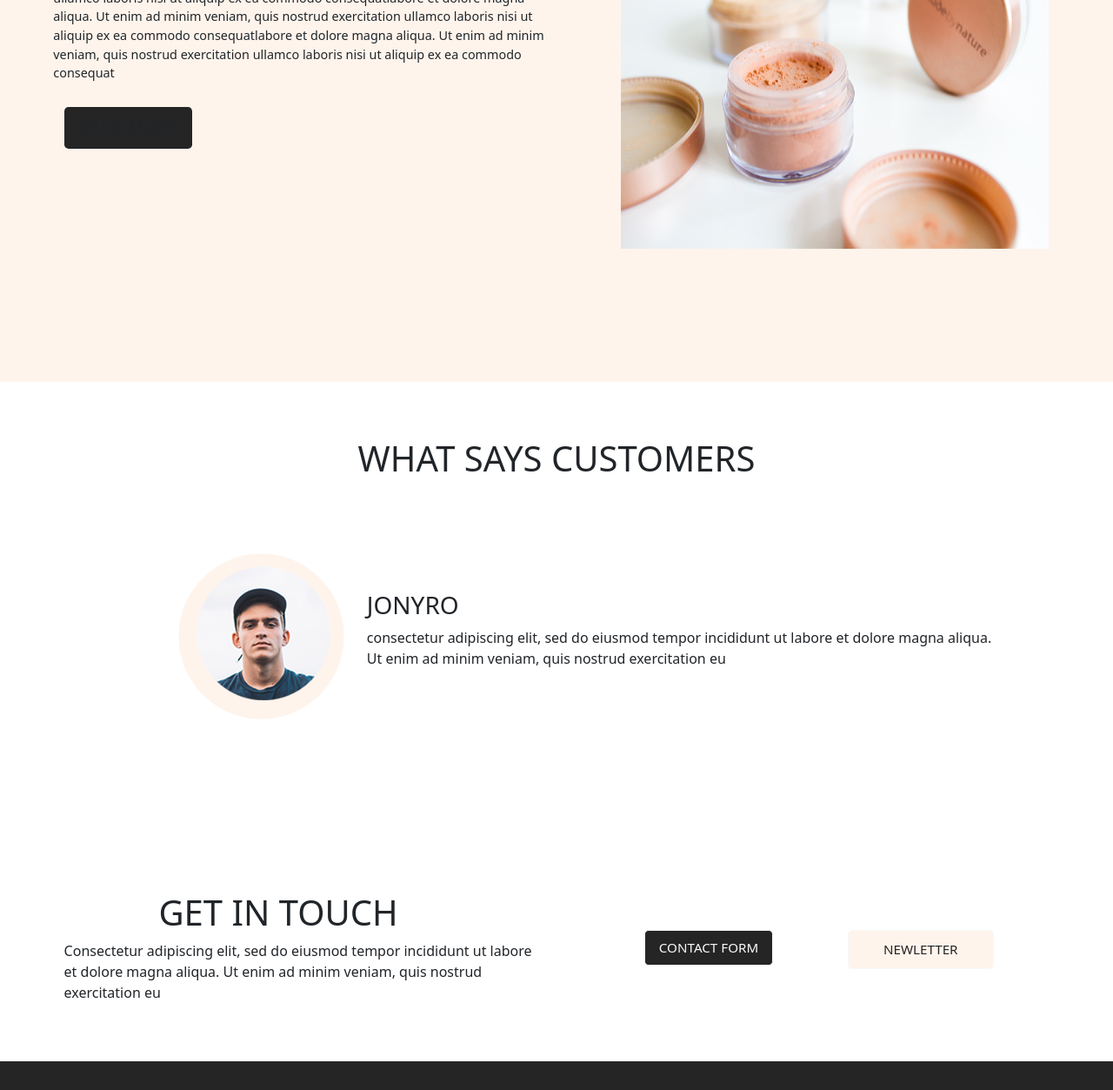
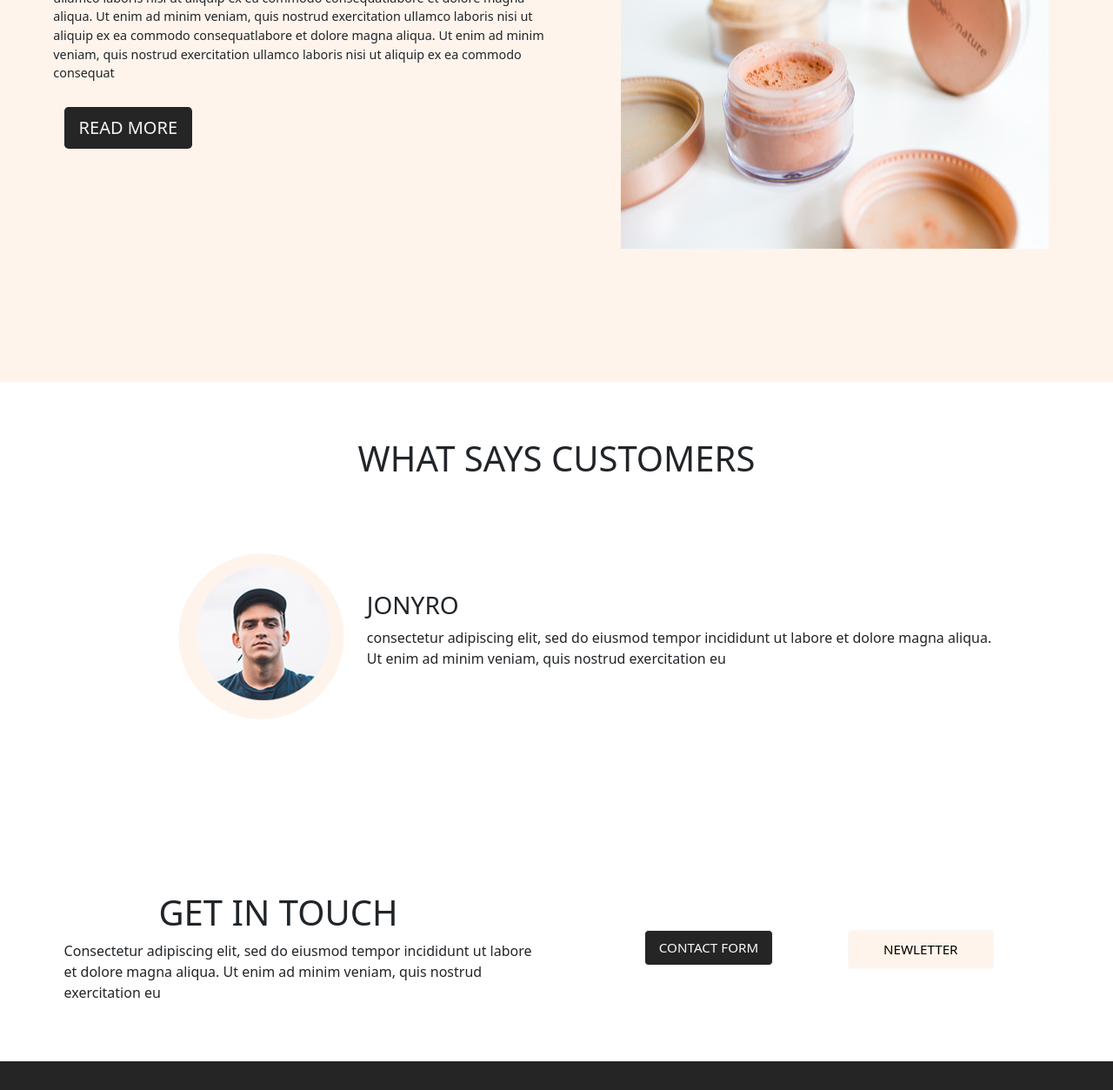
Before and after one commit to chetandevelop/CV, a plain HTML site: page index.html in a window 1280 px wide. Shown: the part 1740-2993 px from the top of the page at 87% size. Drawn offline with nearby package versions, Linux system fonts and the light colour scheme.

Commit message:
Update styles.css

```diff
--- a/css/styles.css
+++ b/css/styles.css
@@ -252,12 +252,11 @@
 
 .about-btn{
     margin-left: 10%;
-
     font-weight: 400;
     margin-top: 2%;
      margin-bottom: 2%;
      background-color: #252525;
-     color: ;
+     color: whitesmoke;
 }
 
 .about-btn:hover{
@@ -304,7 +303,7 @@
 
 .get-2button{
    background-color: #FEF4EC;
-    color: #252525;
+    color: black;
     margin-left: 1%;
     margin-top: 15%;
     font-size: 0.95rem;
```
